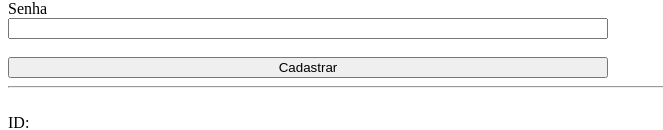
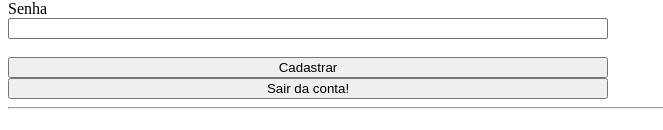
Before and after one commit to tarcisioaraujo/ReactJS-Firebase, a React (Create React App) app: page / in a window 1280 px wide. Shown: the part 155-285 px from the top of the page, without its empty margins (0-663 px from the left). Built offline with nearby package versions, Linux system fonts and the light colour scheme; no server answers; the database is empty.

Commit message:
Permite deslogar usuário recém cadastrado (por padrão após cadastrar, loga).

```diff
--- a/src/App.js
+++ b/src/App.js
@@ -129,6 +129,10 @@ function App() {
     })
   }
 
+  async function logout(){
+    await firebase.auth().signOut();
+  }
+
   return (
     <div>
       <h1>ReactJs + Firebase</h1> <br />
@@ -141,6 +145,7 @@ function App() {
         <input type="password" value={senha} onChange={ (e) => setSenha(e.target.value) } /> <br/>
 
         <button onClick={ novoUsuario }>Cadastrar</button>
+        <button onClick={ logout } >Sair da conta!</button>
       </div>
 
       <hr/> <br/>
```
